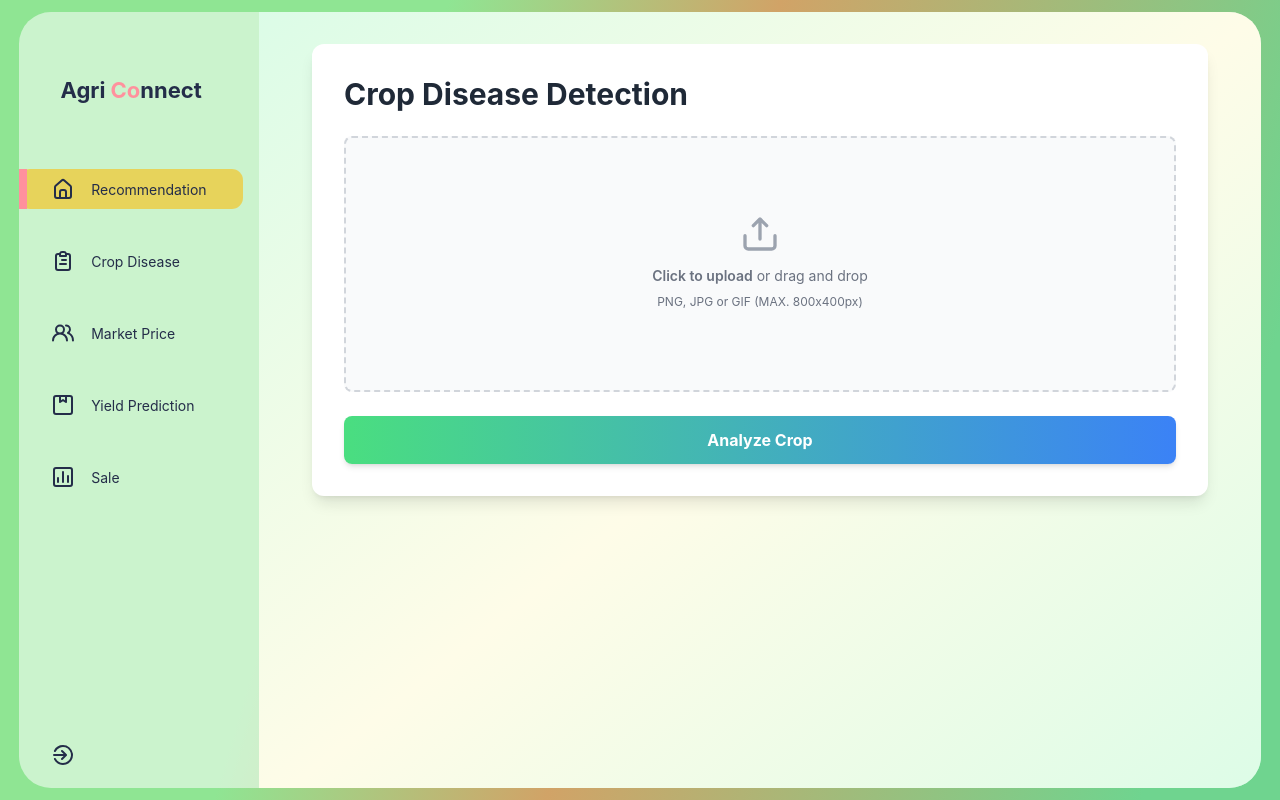
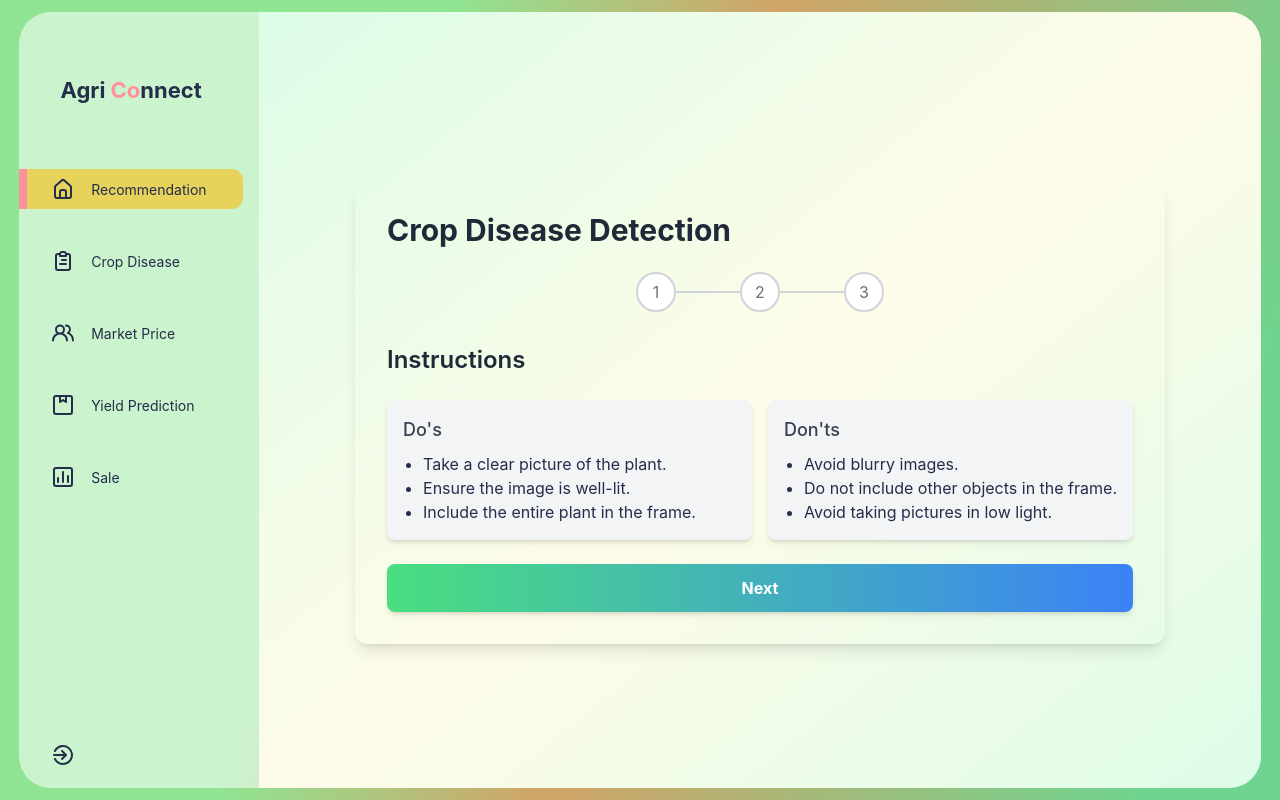
Before and after one commit to avinasha18/AgriConnect, a React (Vite) app in the folder client/: page /disease in a window 1280 px wide. Built offline with nearby package versions, Linux system fonts and the light colour scheme.

Commit message:
basic setup

```diff
--- /dev/null
+++ b/client/src/components/DiseasePrediction/Stepper.jsx
@@ -0,0 +1,27 @@
+// Stepper.jsx
+import React from 'react';
+import { motion } from 'framer-motion';
+import { UilUpload, UilSpinnerAlt, UilCheckCircle, UilExclamationCircle } from '@iconscout/react-unicons';
+
+const Stepper = ({ steps, currentStep }) => {
+  return (
+    <div className="flex justify-center mb-8">
+      {steps.map((step, index) => (
+        <div key={index} className="flex items-center">
+          <div className="relative flex items-center justify-center w-10 h-10 bg-white border-2 border-gray-300 rounded-full">
+            {index < currentStep ? (
+              <UilCheckCircle className="text-green-500" />
+            ) : (
+              <span className="text-gray-500">{index + 1}</span>
+            )}
+          </div>
+          {index < steps.length - 1 && (
+            <div className="w-16 h-0.5 bg-gray-300"></div>
+          )}
+        </div>
+      ))}
+    </div>
+  );
+};
+
+export default Stepper;
--- a/client/src/components/DiseasePrediction/index.jsx
+++ b/client/src/components/DiseasePrediction/index.jsx
@@ -1,12 +1,21 @@
+// CropDiseaseDetection.jsx
 import React, { useState } from 'react';
 import { UilUpload, UilSpinnerAlt, UilCheckCircle, UilExclamationCircle } from '@iconscout/react-unicons';
 import { motion } from 'framer-motion';
+import Stepper from './Stepper';
 
 const CropDiseaseDetection = () => {
   const [file, setFile] = useState(null);
   const [preview, setPreview] = useState(null);
   const [loading, setLoading] = useState(false);
   const [result, setResult] = useState(null);
+  const [currentStep, setCurrentStep] = useState(0);
+
+  const steps = [
+    'Instructions',
+    'Upload Image',
+    'Results'
+  ];
 
   const handleFileChange = (e) => {
     const selectedFile = e.target.files[0];
@@ -32,18 +41,62 @@ const CropDiseaseDetection = () => {
       ],
       fertilizers: ["Copper-based fungicide", "Organic compost tea"]
     });
+    setCurrentStep(2);
+  };
+
+  const nextStep = () => {
+    setCurrentStep((prevStep) => prevStep + 1);
+  };
+
+  const prevStep = () => {
+    setCurrentStep((prevStep) => prevStep - 1);
   };
 
   return (
-    <div className="min-h-screen bg-gradient-to-br overflow-y-auto from-green-100 via-yellow-50 to-green-100 p-8">
+    <div className="min-h-screen flex justify-center items-center bg-gradient-to-br overflow-y-auto from-green-100 via-yellow-50 to-green-100 p-8">
       <motion.div
         initial={{ opacity: 0, y: 20 }}
         animate={{ opacity: 1, y: 0 }}
         transition={{ duration: 0.5 }}
-        className="max-w-4xl mx-auto bg-white rounded-xl shadow-lg overflow-hidden"
+        className="max-w-4xl  mx-auto  rounded-xl shadow-lg overflow-hidden"
       >
-        <div className="p-8">
+        <div className="p-8 ">
           <h1 className="text-3xl font-bold text-gray-800 mb-6">Crop Disease Detection</h1>
+          <Stepper steps={steps} currentStep={currentStep} />
+
+          {currentStep === 0 && (
+            <div className="space-y-6">
+              <h2 className="text-2xl font-semibold mb-4 text-gray-800">Instructions</h2>
+              <div className="grid grid-cols-2 gap-4">
+                <div className="bg-gray-100 p-4 rounded-lg shadow-md">
+                  <h3 className="text-lg font-medium mb-2 text-gray-700">Do's</h3>
+                  <ul className="list-disc pl-5">
+                    <li>Take a clear picture of the plant.</li>
+                    <li>Ensure the image is well-lit.</li>
+                    <li>Include the entire plant in the frame.</li>
+                  </ul>
+                </div>
+                <div className="bg-gray-100 p-4 rounded-lg shadow-md">
+                  <h3 className="text-lg font-medium mb-2 text-gray-700">Don'ts</h3>
+                  <ul className="list-disc pl-5">
+                    <li>Avoid blurry images.</li>
+                    <li>Do not include other objects in the frame.</li>
+                    <li>Avoid taking pictures in low light.</li>
+                  </ul>
+                </div>
+              </div>
+              <motion.button
+                whileHover={{ scale: 1.05 }}
+                whileTap={{ scale: 0.95 }}
+                onClick={nextStep}
+                className="w-full bg-gradient-to-r from-green-400 to-blue-500 text-white font-bold py-3 px-6 rounded-lg shadow-md hover:shadow-lg transition duration-300 ease-in-out"
+              >
+                Next
+              </motion.button>
+            </div>
+          )}
+
+          {currentStep === 1 && (
             <form onSubmit={handleSubmit} className="space-y-6">
               <div className="flex items-center justify-center w-full">
                 <label htmlFor="dropzone-file" className="flex flex-col items-center justify-center w-full h-64 border-2 border-gray-300 border-dashed rounded-lg cursor-pointer bg-gray-50 hover:bg-gray-100 transition duration-300 ease-in-out">
@@ -65,11 +118,21 @@ const CropDiseaseDetection = () => {
                   <img src={preview} alt="Preview" className="max-w-full h-auto rounded-lg shadow-md" />
                 </motion.div>
               )}
+              <div className="flex justify-between">
+                <motion.button
+                  whileHover={{ scale: 1.05 }}
+                  whileTap={{ scale: 0.95 }}
+                  type="button"
+                  onClick={prevStep}
+                  className="bg-gray-300 text-gray-700 font-bold py-3 px-6 rounded-lg shadow-md hover:shadow-lg transition duration-300 ease-in-out"
+                >
+                  Back
+                </motion.button>
                 <motion.button
                   whileHover={{ scale: 1.05 }}
                   whileTap={{ scale: 0.95 }}
                   type="submit"
-              className="w-full bg-gradient-to-r from-green-400 to-blue-500 text-white font-bold py-3 px-6 rounded-lg shadow-md hover:shadow-lg transition duration-300 ease-in-out"
+                  className="bg-gradient-to-r from-green-400 to-blue-500 text-white font-bold py-3 px-6 rounded-lg shadow-md hover:shadow-lg transition duration-300 ease-in-out"
                   disabled={!file || loading}
                 >
                   {loading ? (
@@ -78,9 +141,11 @@ const CropDiseaseDetection = () => {
                     'Analyze Crop'
                   )}
                 </motion.button>
+              </div>
             </form>
+          )}
 
-          {result && (
+          {currentStep === 2 && result && (
             <motion.div
               initial={{ opacity: 0, y: 20 }}
               animate={{ opacity: 1, y: 0 }}
@@ -119,6 +184,14 @@ const CropDiseaseDetection = () => {
                   </ul>
                 </div>
               </div>
+              <motion.button
+                whileHover={{ scale: 1.05 }}
+                whileTap={{ scale: 0.95 }}
+                onClick={prevStep}
+                className="mt-6 w-full bg-gradient-to-r from-green-400 to-blue-500 text-white font-bold py-3 px-6 rounded-lg shadow-md hover:shadow-lg transition duration-300 ease-in-out"
+              >
+                Back
+              </motion.button>
             </motion.div>
           )}
         </div>
```
Lines whose indentation alone changed are shown as unchanged.
